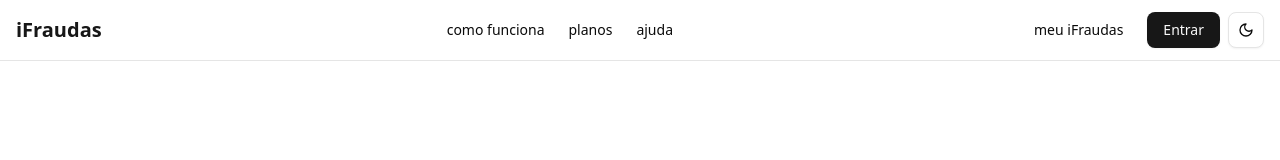
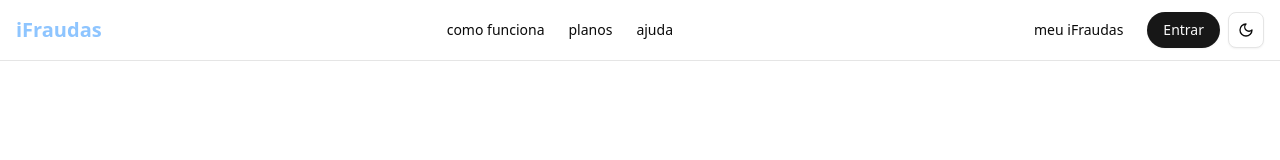
Before and after one commit to JesusVicken/projeto-rafael, a React (Vite) app in the folder projeto-rafael/: page / in a window 1280 px wide. Shown: the top 160 px of the page. Built offline with nearby package versions, Linux system fonts and the light colour scheme.

Commit message:
feat: ajuste de header

```diff
--- a/projeto-rafael/src/components/Header.jsx
+++ b/projeto-rafael/src/components/Header.jsx
@@ -17,7 +17,7 @@ export default function Header() {
         <header className="w-full border-b bg-background">
             <div className="container mx-auto flex items-center justify-between px-4 py-3">
                 {/* Logo */}
-                <Link to="/" className="text-xl font-bold text-primary">
+                <Link to="/" className="text-xl font-bold text-blue-300 hover:text-blue-500 transition-colors">
                     iFraudas
                 </Link>
 
@@ -36,8 +36,12 @@ export default function Header() {
 
                 {/* Ações Desktop */}
                 <div className="hidden md:flex items-center gap-2">
-                    <Button variant="ghost">meu iFraudas</Button>
-                    <Button>Entrar</Button>
+                    <Button variant="ghost" className="hover:bg-blue-500 hover:text-white transition-all px-4 py-2 rounded-full">
+                        meu iFraudas
+                    </Button>
+                    <Button className="hover:bg-blue-500 hover:text-white transition-all px-4 py-2 rounded-full">
+                        Entrar
+                    </Button>
 
                     {/* Botão de Troca de Tema no final */}
                     <ThemeToggle />
@@ -47,30 +51,35 @@ export default function Header() {
                 <div className="md:hidden">
                     <DropdownMenu>
                         <DropdownMenuTrigger asChild>
-                            <Button variant="ghost" size="icon">
+                            <Button variant="ghost" size="icon" className="hover:bg-gray-200 transition-colors">
                                 <Menu className="h-5 w-5" />
                             </Button>
                         </DropdownMenuTrigger>
                         <DropdownMenuContent align="end" className="w-48">
                             <DropdownMenuItem asChild>
-                                <Link to="/exemplos">Exemplos Reais</Link>
+                                <Link to="/exemplos" className="hover:text-primary transition-colors">Exemplos Reais</Link>
                             </DropdownMenuItem>
                             <DropdownMenuItem asChild>
-                                <Link to="/planos">Planos</Link>
+                                <Link to="/planos" className="hover:text-primary transition-colors">Planos</Link>
                             </DropdownMenuItem>
                             <DropdownMenuItem asChild>
-                                <Link to="/recursos">Recursos</Link>
+                                <Link to="/recursos" className="hover:text-primary transition-colors">Recursos</Link>
                             </DropdownMenuItem>
                             <DropdownMenuItem asChild>
-                                <Button variant="ghost" className="w-full justify-start">Entrar</Button>
+                                <Button variant="ghost" className="w-full justify-start hover:bg-gray-200 transition-colors">
+                                    Entrar
+                                </Button>
                             </DropdownMenuItem>
                             <DropdownMenuItem asChild>
-                                <Button className="w-full justify-start">Criar site grátis</Button>
+                                <Button className="w-full justify-start hover:bg-gray-200 transition-colors">
+                                    Criar site grátis
+                                </Button>
                             </DropdownMenuItem>
                         </DropdownMenuContent>
                     </DropdownMenu>
                 </div>
             </div>
         </header>
+
     )
 }
```
